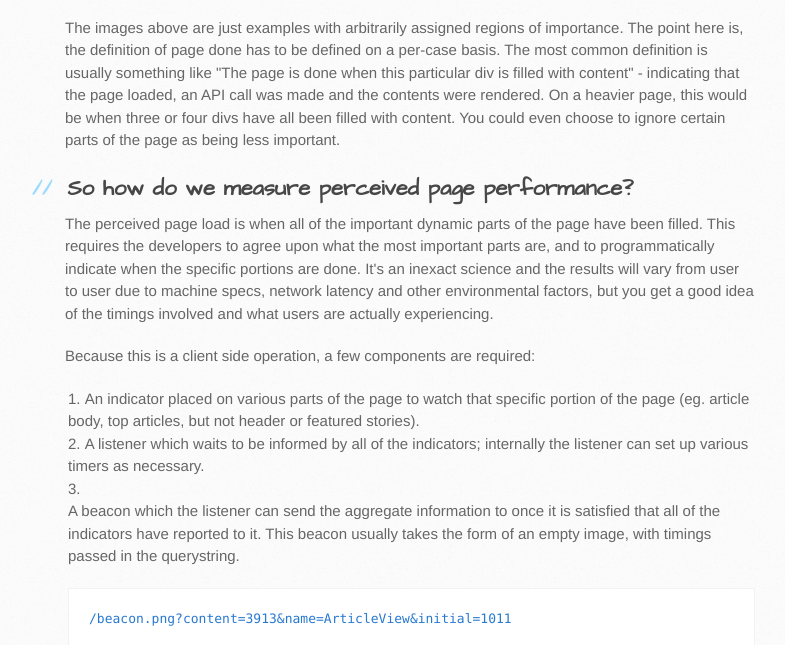
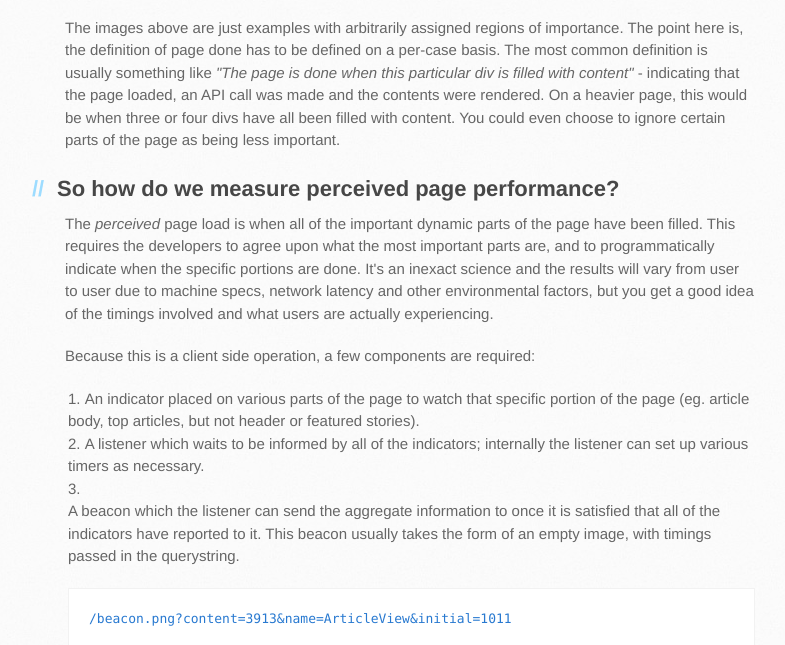
Before and after one commit to mendhak/angular-performance, a website: page index.html in a window 1280 px wide. Shown: the part 2155-2800 px from the top of the page, without its empty margins (105-890 px from the left). Drawn offline with Linux system fonts and the light colour scheme.

Commit message:
Styles for em and strong

```diff
--- a/stylesheets/stylesheet.css
+++ b/stylesheets/stylesheet.css
@@ -257,7 +257,7 @@ form {
 }
 
 #main-content h2 {
-  font-family: 'Architects Daughter', 'Helvetica Neue', Helvetica, Arial, serif;
+  font-family: 'Helvetica Neue', Helvetica, Arial, serif;
   font-size: 22px;
   font-weight: bold;
   margin-bottom: 8px;
@@ -495,3 +495,10 @@ footer a:hover {
 
 /* Mobile Portrait Size to Mobile Landscape Size (devices and browsers) */
 @media only screen and (max-width: 479px) {}
+
+
+em {
+    font-style: italic;
+}
+
+strong { font-weight: bolder; }
```
